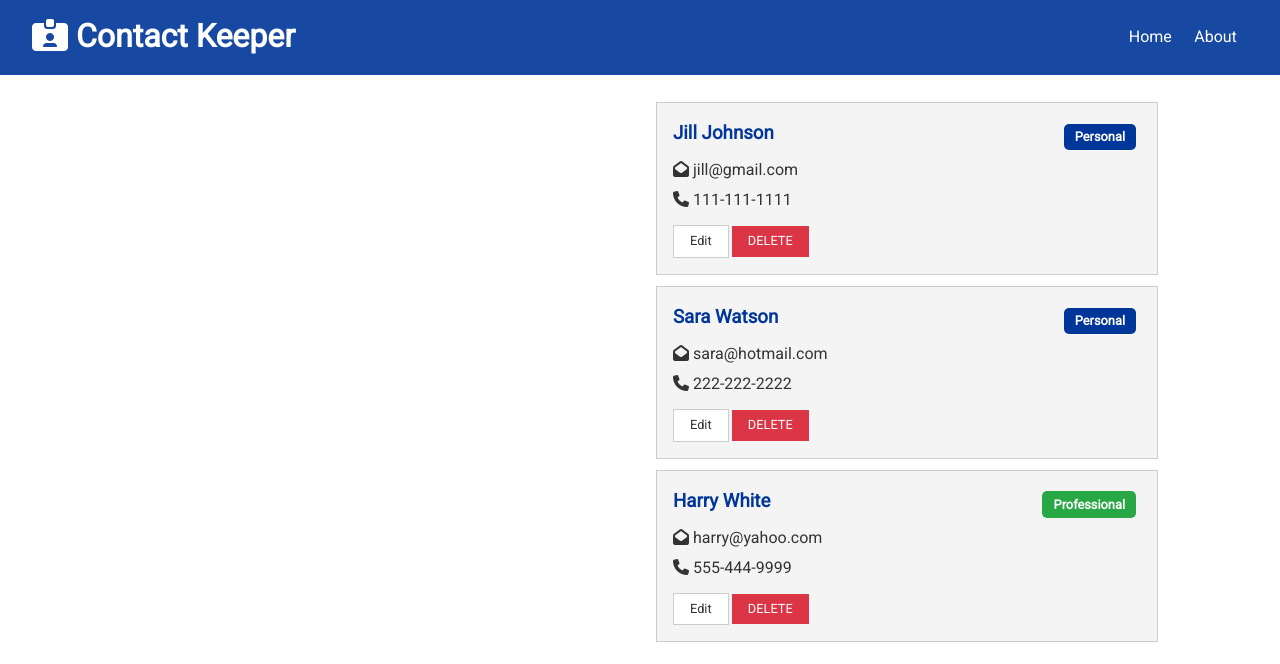
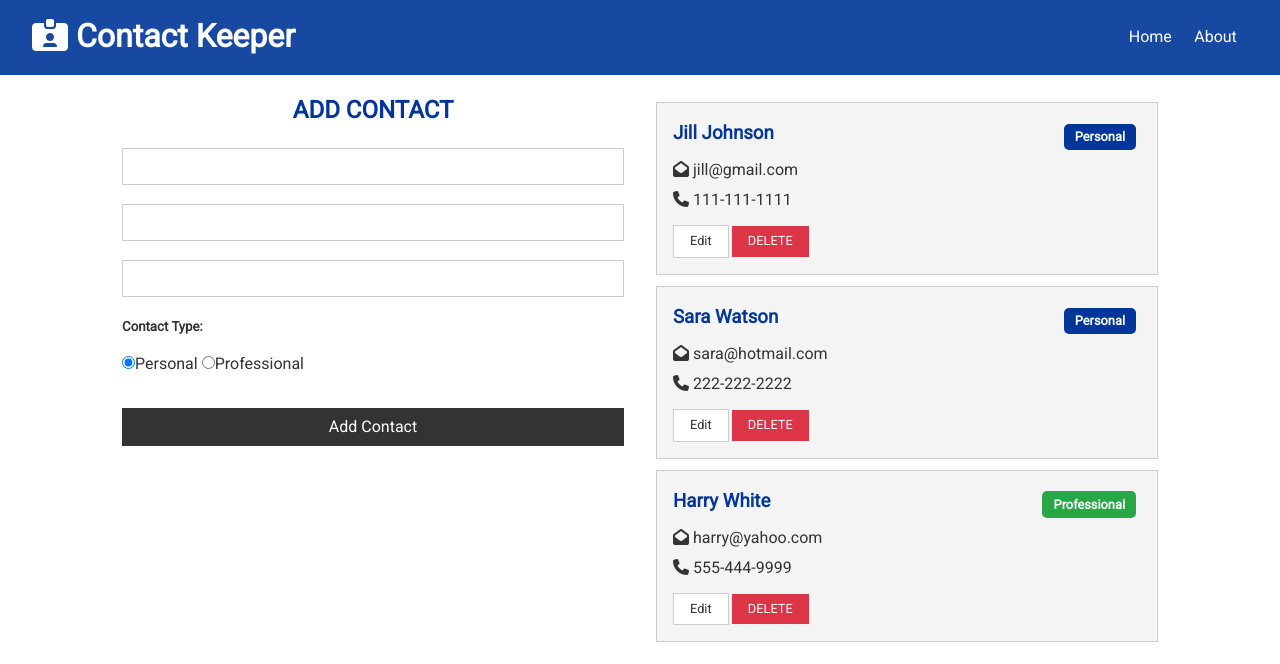
Before and after one commit to etorres-revature/Contact_Keeper, a React (Create React App) app in the folder client/: page / in a window 1280 px wide. Shown: the top 664 px of the page. Built offline with nearby package versions, Linux system fonts and the light colour scheme; the HTML template or start-up script is replaced by a standard one.

Commit message:
contact form created

```diff
--- /dev/null
+++ b/client/src/components/contacts/ContactForm.js
@@ -0,0 +1,66 @@
+import React, { useState } from "react";
+
+const ContactForm = () => {
+  const [contact, setContact] = useState({
+    name: "",
+    email: "",
+    phone: "",
+    type: "personal",
+  });
+
+  const { name, email, phone, type } = contact;
+
+  const onChange = (e) =>
+    setContact({ ...contact, [e.target.name]: e.target.value });
+
+  return (
+    <form>
+      <h2 className="text-primary">ADD CONTACT</h2>
+      <input
+        type="text"
+        placholder="Input name here... "
+        name="name"
+        value={name}
+        onChange={onChange}
+      />
+      <input
+        type="email"
+        placholder="Input email here... "
+        name="email"
+        value={email}
+        onChange={onChange}
+      />
+      <input
+        type="text"
+        placholder="Input phone here... "
+        name="phone"
+        value={phone}
+        onChange={onChange}
+      />
+      <h5>Contact Type: </h5>
+      <input
+        type="radio"
+        name="type"
+        value="personal"
+        checked={type === "personal"}
+      />
+      Personal{" "}
+      <input
+        type="radio"
+        name="type"
+        value="professional"
+        checked={type === "professional"}
+      />
+      Professional
+      <div>
+        <input
+          type="submit"
+          value="Add Contact"
+          className="btn btn-dark btn-block"
+        />
+      </div>
+    </form>
+  );
+};
+
+export default ContactForm;
--- a/client/src/components/contacts/ContactItem.js
+++ b/client/src/components/contacts/ContactItem.js
@@ -1,4 +1,5 @@
 import React from "react";
+import PropTypes from "prop-types";
 
 const ContactItem = ({ contact }) => {
   const { id, name, email, phone, type } = contact;
@@ -38,4 +39,8 @@
   );
 };
 
+ContactItem.propTypes = {
+  contact: PropTypes.object.isRequired,
+};
+
 export default ContactItem;
--- a/client/src/components/pages/Home.js
+++ b/client/src/components/pages/Home.js
@@ -1,10 +1,13 @@
 import React from "react";
 import Contacts from "../contacts/Contacts";
+import ContactForm from "../contacts/ContactForm";
 
 const Home = () => {
   return (
     <div className="grid-2">
-      <div>{/* Contact Form goes here*/}</div>
+      <div>
+        <ContactForm />
+      </div>
       <div>
         <Contacts />
       </div>
```
Also changed, not shown: 1 other file (tests, documents, lock files or other folders).
